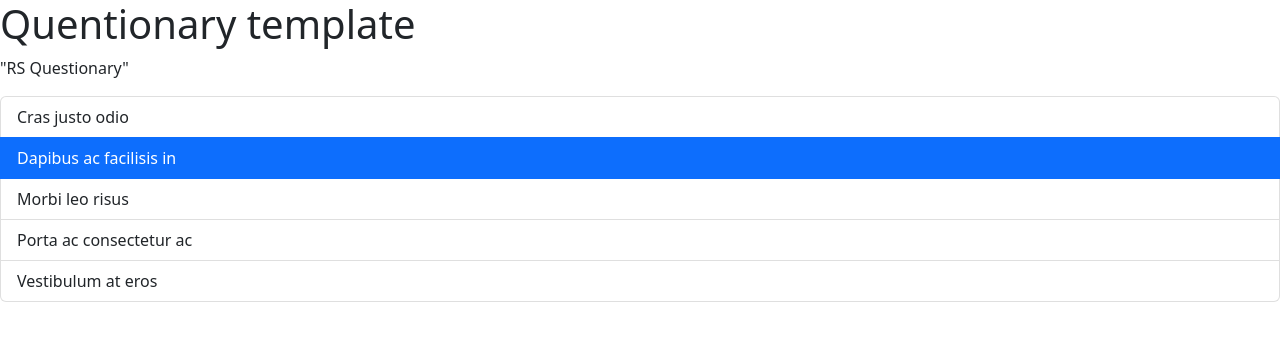
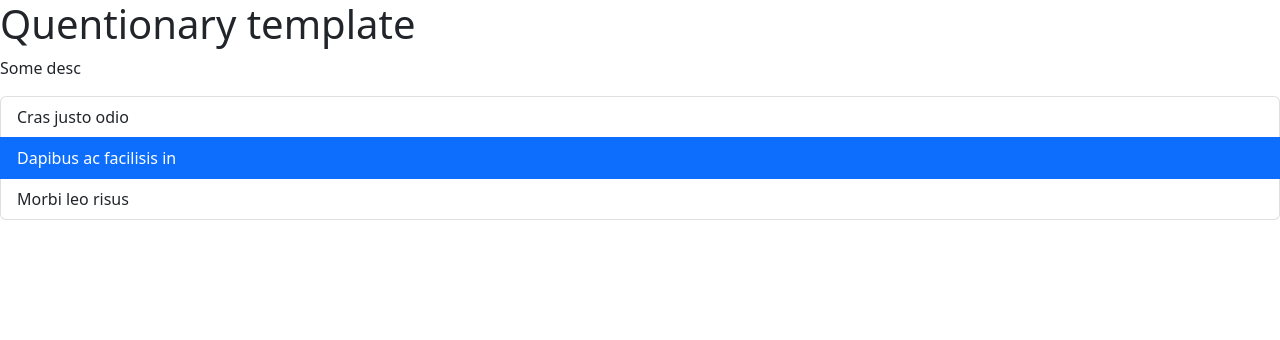
Before and after one commit to aburenko/rs-questionary, a React (Vite) app: page / in a window 1280 px wide. Shown: the top 340 px of the page. Built offline with nearby package versions, Linux system fonts and the light colour scheme.

Commit message:
Use props for Questionnaire

```diff
--- a/src/App.tsx
+++ b/src/App.tsx
@@ -3,10 +3,12 @@ import { Questionary } from "./components/Questionary";
 import "bootstrap/dist/css/bootstrap.min.css";
 
 function App() {
+  let items = ["Cras justo odio", "Dapibus ac facilisis in", "Morbi leo risus"];
+
   return (
     <>
       <h1>Quentionary template</h1>
-      <Questionary />
+      <Questionary promts={items} heading="Some desc" />
     </>
   );
 }
--- a/src/components/Questionary.tsx
+++ b/src/components/Questionary.tsx
@@ -1,15 +1,30 @@
+import { useState } from "react";
 import ListGroup from "react-bootstrap/ListGroup";
 
-function Questionary() {
+interface Props {
+  promts: string[];
+  heading: string;
+}
+
+function Questionary(props: Props) {
+  const [currentIndex, setCurrentIndex] = useState(1);
+
+  function GetListElement(index: number, value: string) {
+    return (
+      <ListGroup.Item
+        active={index == currentIndex}
+        onClick={() => setCurrentIndex(index)}
+      >
+        {value}
+      </ListGroup.Item>
+    );
+  }
+
   return (
     <>
-      <p>"RS Questionary"</p>
+      <p>{props.heading}</p>
       <ListGroup>
-        <ListGroup.Item>Cras justo odio</ListGroup.Item>
-        <ListGroup.Item active>Dapibus ac facilisis in</ListGroup.Item>
-        <ListGroup.Item>Morbi leo risus</ListGroup.Item>
-        <ListGroup.Item>Porta ac consectetur ac</ListGroup.Item>
-        <ListGroup.Item>Vestibulum at eros</ListGroup.Item>
+        {props.promts.map((value, index) => GetListElement(index, value))}
       </ListGroup>
     </>
   );
```
